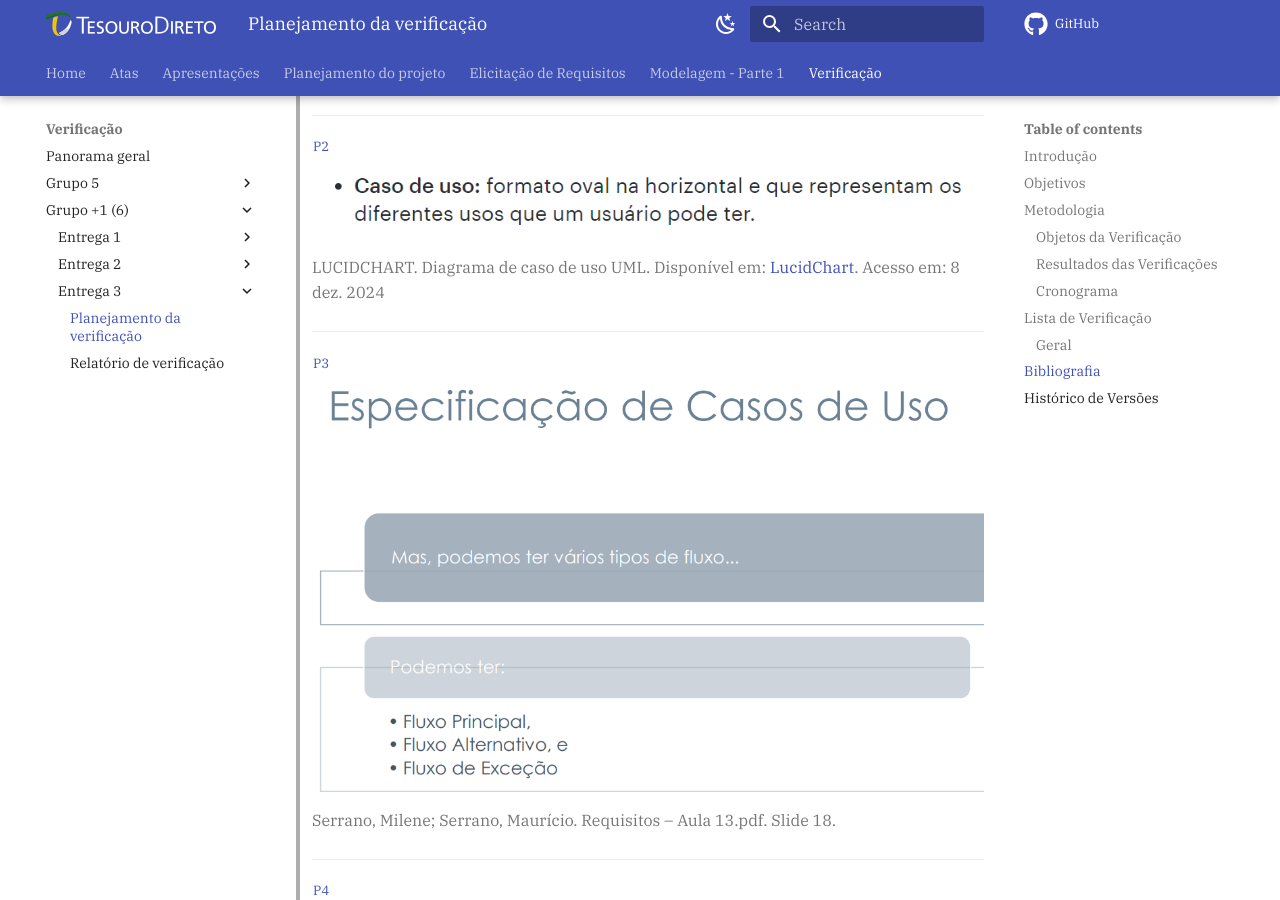
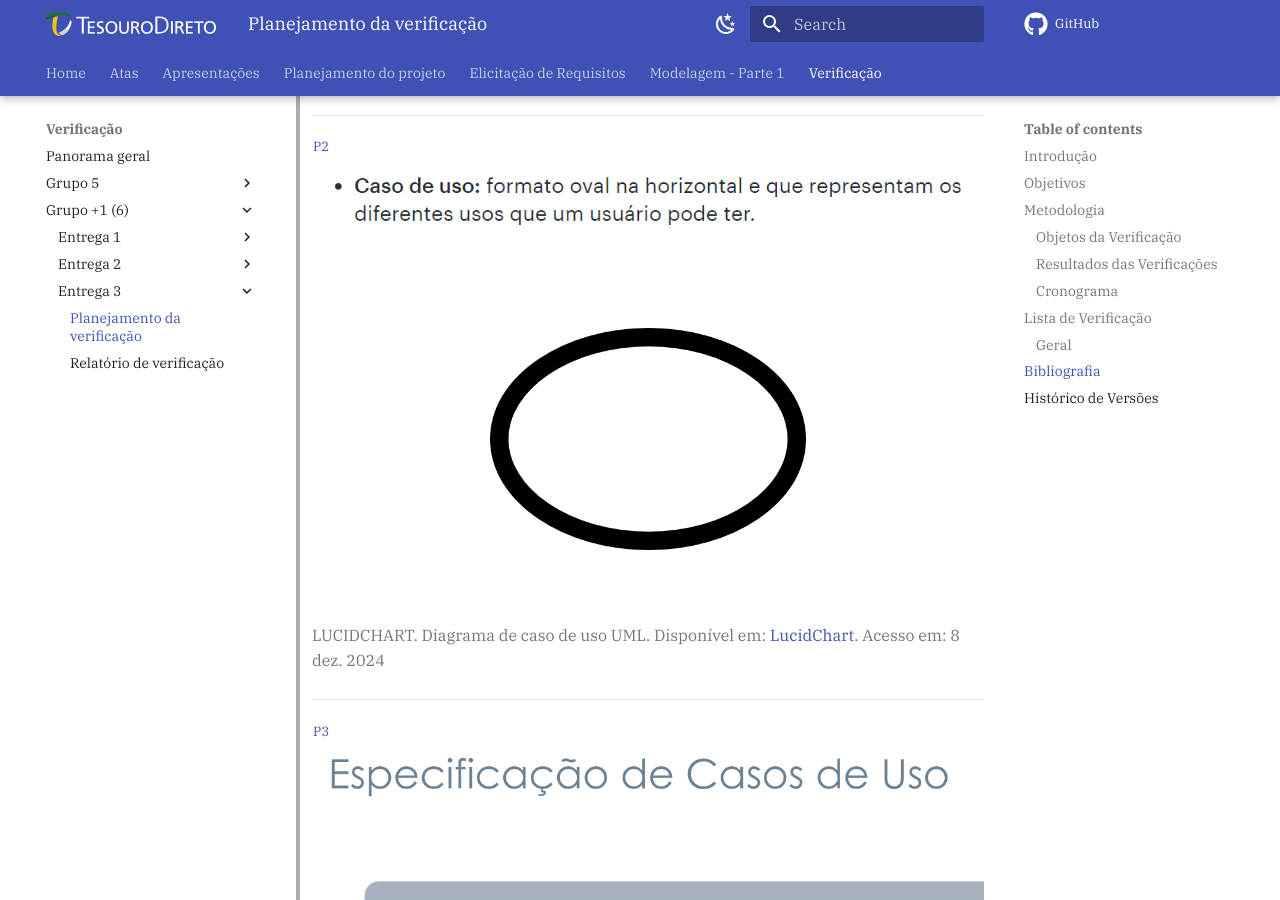
Before and after one commit to Requisitos-de-Software/2024.2-Grupo05, an MkDocs documentation site: the page built from docs/verificacao/grupo6/entrega3/planej-verificacao-e3-gp6.md, in a window 1280 px wide and 900 px high, scrolled down 4441 px. Built offline with MkDocs 1.6.1 and Material for MkDocs 9.7.7, drawn with Linux system fonts in a browser that asks for light colours; comment, search, counter and statistics services are not loaded.

Commit message:
adicionando o formato oval

```diff
--- a/docs/verificacao/grupo6/entrega3/planej-verificacao-e3-gp6.md
+++ b/docs/verificacao/grupo6/entrega3/planej-verificacao-e3-gp6.md
@@ -122,7 +122,7 @@ _Autor: [Thales Euflauzino](https://github.com/thaleseuflauzino), 2024._
 >
 > <a id="REF3" href="#anchor_3">P1</a>![Referencia 1](./referencias_png/p1.png) LUCID SOFTWARE PORTUGUÊS. Tutorial de Caso de Uso UML. YouTube, 25 abr. 2019. Disponível em: [https://youtu.be/ab6eDdwS3rA](https://youtu.be/ab6eDdwS3rA). Min 1:37. Acesso em: 28 nov. 2024.
 >****
-><a id="anchor_7" href="#REF7"><sup>P2</sup></a><br>![Referencia 2](./referencias_png/p2.png)     LUCIDCHART. Diagrama de caso de uso UML. Disponível em: [LucidChart](https://www.lucidchart.com/pages/pt/diagrama-de-caso-de-uso-uml). Acesso em: 8 dez. 2024
+><a id="anchor_7" href="#REF7"><sup>P2</sup></a><br>![Referencia 2](./referencias_png/p2.png) <figure style="width: 50%; display: flex; justify-content: center; background-color: white; padding: 10px;">![Formato Oval](../../../assets/modelagem/casos-de-uso/elipse.png) </figure>     LUCIDCHART. Diagrama de caso de uso UML. Disponível em: [LucidChart](https://www.lucidchart.com/pages/pt/diagrama-de-caso-de-uso-uml). Acesso em: 8 dez. 2024
 >****
 ><a id="anchor_8" href="#REF8"><sup>P3</sup></a><br>![Referência 3](./referencias_png/p3.png)       Serrano, Milene; Serrano, Maurício. Requisitos – Aula 13.pdf. Slide 18.
 >****
```
